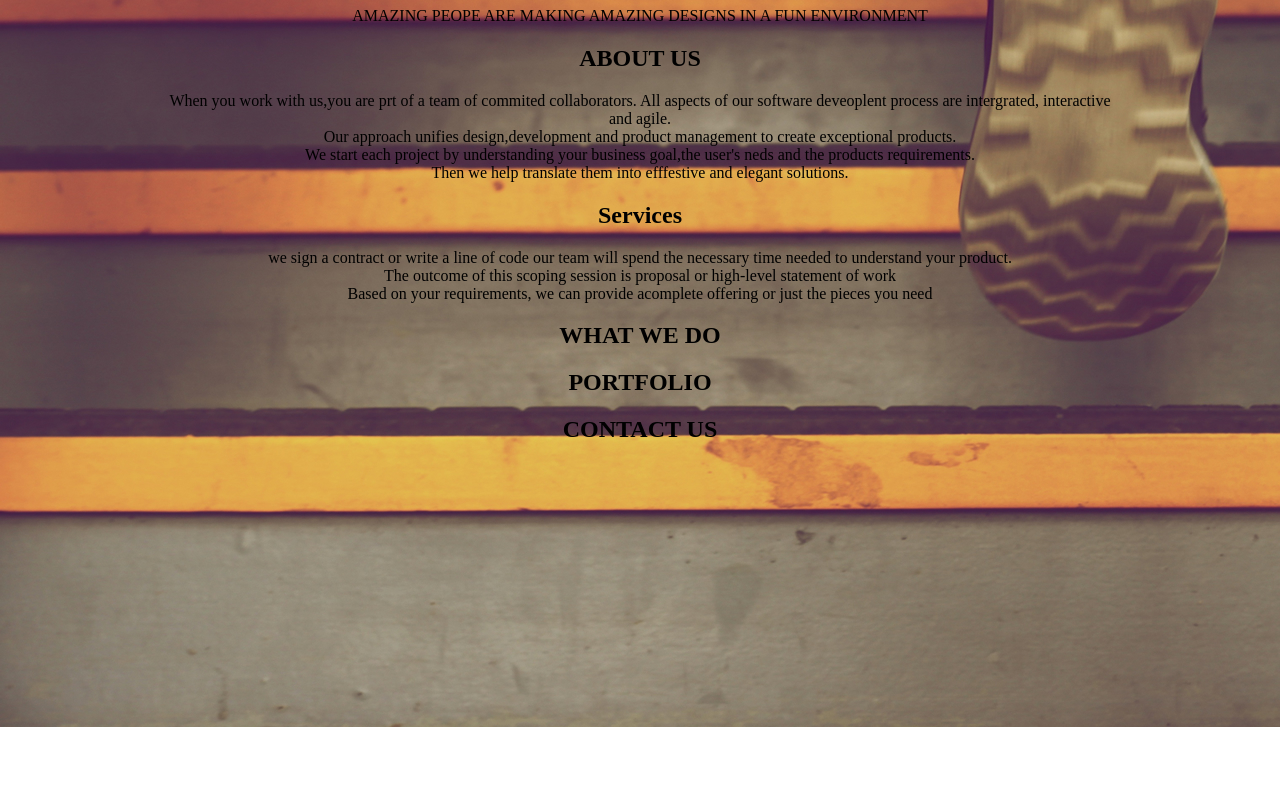
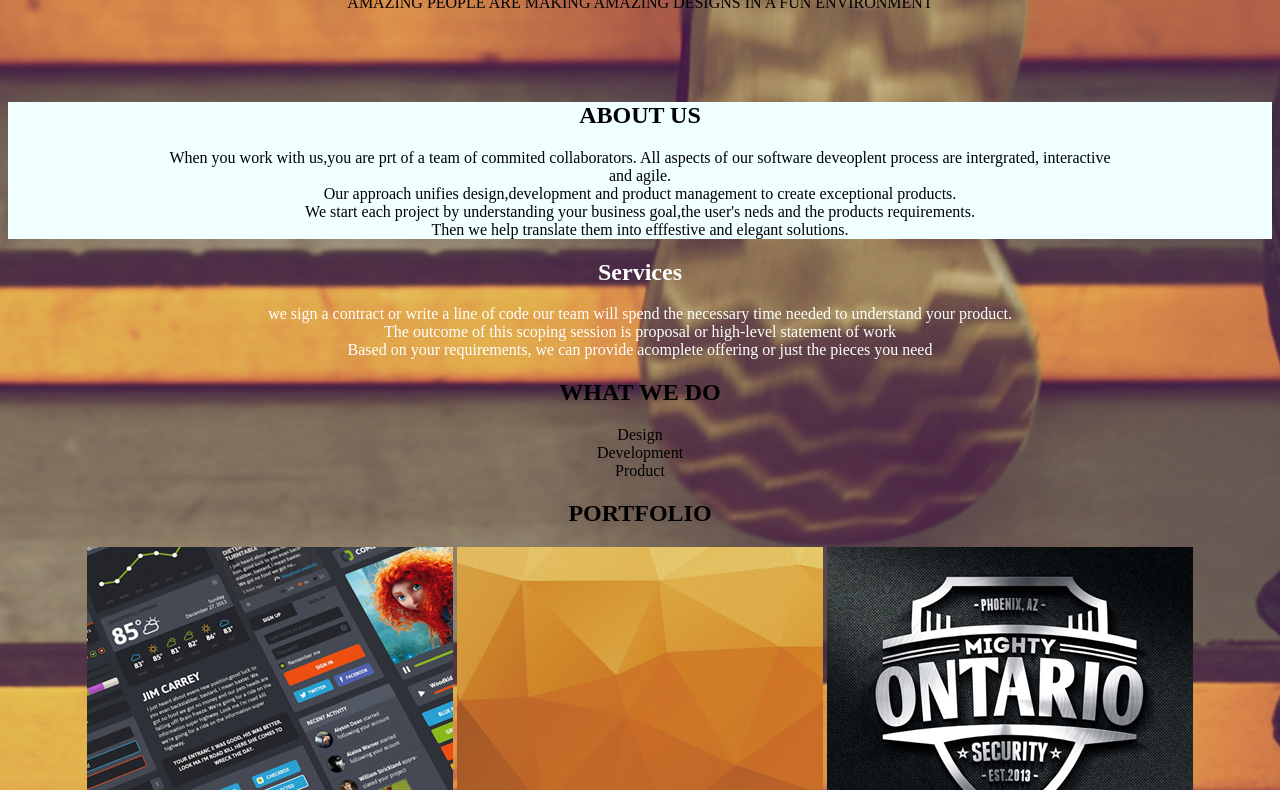
Before and after one commit to Misigo94/Delani_studio, a plain HTML site: page index.html in a window 1280 px wide. Shown: the part 73-863 px from the top of the page. Before the commit the page ends 800 px from the top, so only its background shows below. Drawn offline with Linux system fonts and the light colour scheme.

Commit message:
ad an image folder

```diff
--- a/css/styles.css
+++ b/css/styles.css
@@ -1,3 +1,16 @@
 body {
     text-align: center;
+    background-position: center;
+    background-size:cover;
+
+    /* color: white; */
 }
+.welcome {
+    background-size: cover;
+}
+.about {
+    background-color: azure;
+}
+h1,.serv,.ser{
+    color:white;
+}
--- a/index.html
+++ b/index.html
@@ -7,10 +7,16 @@
     <link rel="stylesheet" href="css/styles.css" type="text/css">
     <title>Document</title>
 </head>
-<body background="Del.jpg">
-    <h1> WELCOME TO DELANI STUDIO</h1>
-    <P>AMAZING PEOPE ARE MAKING AMAZING DESIGNS IN A FUN ENVIRONMENT</P>
-    <section>
+
+<body background="img/Del.jpg">
+    <section class="welcome" >
+        <h1> WELCOME TO DELANI STUDIO</h1>
+        <P class="par">AMAZING PEOPLE ARE MAKING AMAZING DESIGNS IN A FUN ENVIRONMENT</P>
+    </section>
+    <br>
+    <br>
+    <br>
+    <section class="about">
         <h2>ABOUT US</h2>
         <p>When you work with us,you are prt of a team of commited collaborators. All aspects of our software deveoplent process are intergrated, interactive <br>
             and agile. <br>
@@ -19,22 +25,35 @@
             Then we help translate them into efffestive and elegant solutions.
         </p>
     </section>
-    <section>
-        <h2>Services</h2>
-        <p>we sign a contract or write a line of code our team will spend the necessary time needed to understand your product. <br>
+    <section class="services">
+        <h2 class="ser">Services</h2>
+        <p class="serv">we sign a contract or write a line of code our team will spend the necessary time needed to understand your product. <br>
         The outcome of this scoping session is proposal or high-level statement of work <br>
         Based on your requirements, we can provide acomplete offering or just the pieces you need</p>
     </section>
-    <section>
+    <section class="do">
         <h2>WHAT WE DO</h2>
         <div class="design"></div>
-        <div class="development"></div>
-        <div class="product"></div>
+        Design
+        <div class="development">
+            Development
+        </div>
+        <div class="product">
+            Product
+        </div>
     </section>
-    <section>
+    <section class="portfolio">
         <h2>PORTFOLIO</h2>
+        <img src="img/work1.jpg" alt="">
+        <img src="img/work2.jpg" alt="">
+        <img src="img/work3.jpg" alt="">
+        <img src="img/work4.jpg" alt="">
+        <img src="img/work5.jpg" alt="">
+        <img src="img/work6.jpg" alt="">
+        <img src="img/work7.jpg" alt="">
+        <img src="img/work8.jpg" alt="">
     </section>
-    <section background =>
+    <section class="contact">
         <h2>CONTACT US</h2>
       <form action=""></form>
     </section>
```
Also changed, not shown: img/Del.jpg (renamed from Del.jpg), img/contact.jpg (renamed from contact.jpg), img/design_icon.png (added), img/dev_icon.png (added), img/product_icon.png (added), img/work1.jpg (added), img/work2.jpg (added), img/work3.jpg (added), img/work4.jpg (added), img/work5.jpg (added), img/work6.jpg (added), img/work7.jpg (added), img/work8.jpg (added).
